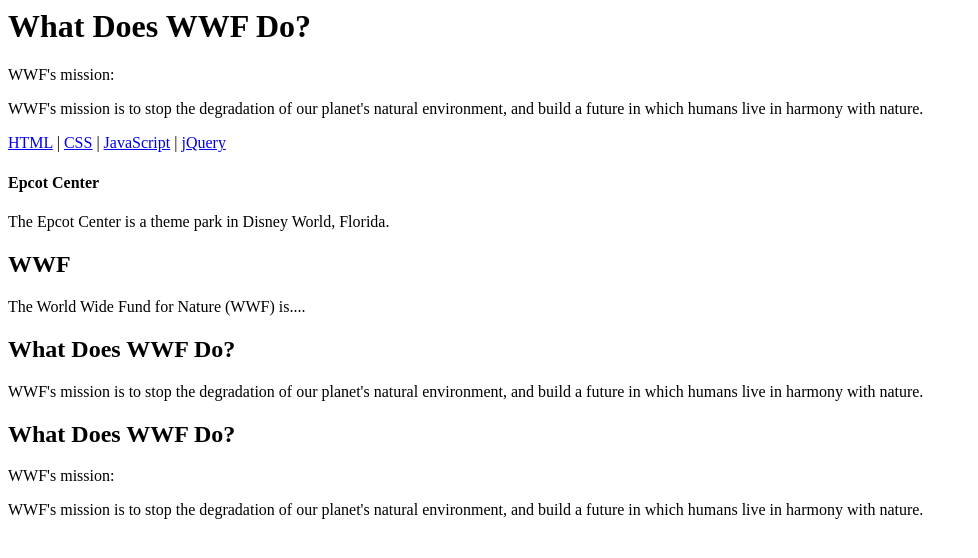
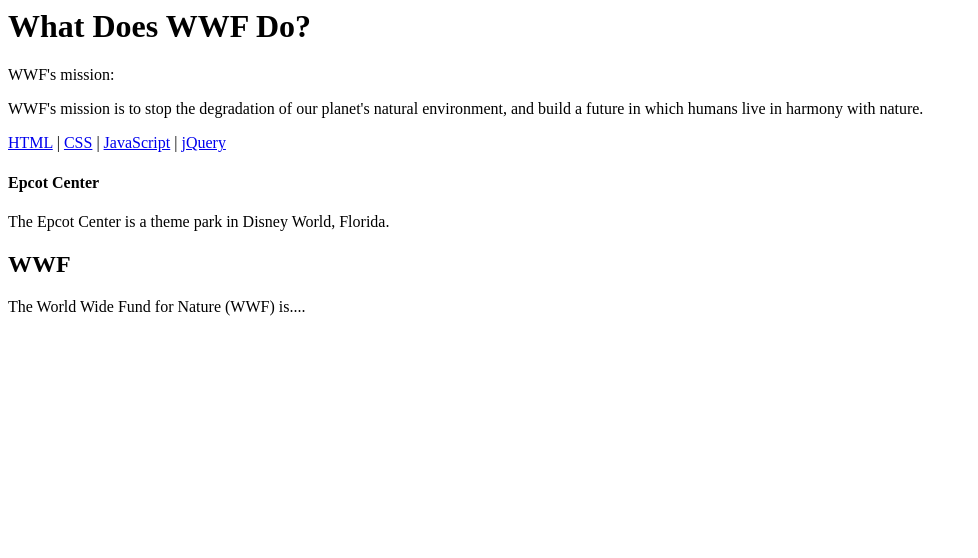
Before and after one commit to ivanleo94/HW-wireframe, a plain HTML site: page index.html in a window 1280 px wide. Shown: the whole page, without its empty margins (0-978 px from the left). Drawn offline with Linux system fonts and the light colour scheme.

Commit message:
Update index.html

```diff
--- a/index.html
+++ b/index.html
@@ -22,17 +22,16 @@
   <p>The World Wide Fund for Nature (WWF) is....</p>
 </section>
 
-<article>
-  <h1>What Does WWF Do?</h1>
-  <p>WWF's mission is to stop the degradation of our planet's natural environment,
-  and build a future in which humans live in harmony with nature.</p>
-</article>
+<section id="main">
+    <article>
+      <!-- Animals are furry -->
+    </article>
 
-<article>
-  <header>
-    <h1>What Does WWF Do?</h1>
-    <p>WWF's mission:</p>
-  </header>
-  <p>WWF's mission is to stop the degradation of our planet's natural environment,
-  and build a future in which humans live in harmony with nature.</p>
-</article>
+    <article>
+      <!-- Animals are awesome -->
+    </article>
+
+    <article>
+      <!-- Animals are cute -->
+    </article>
+</section>
```
